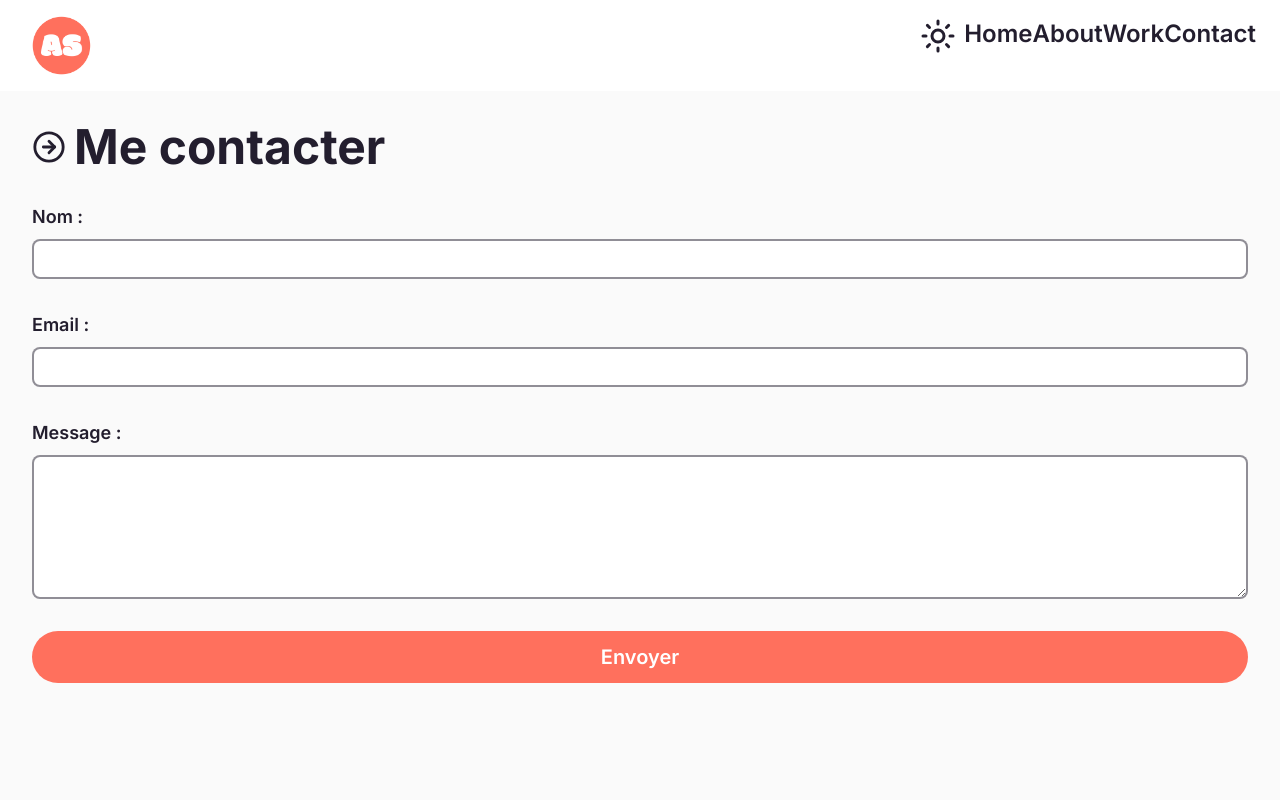
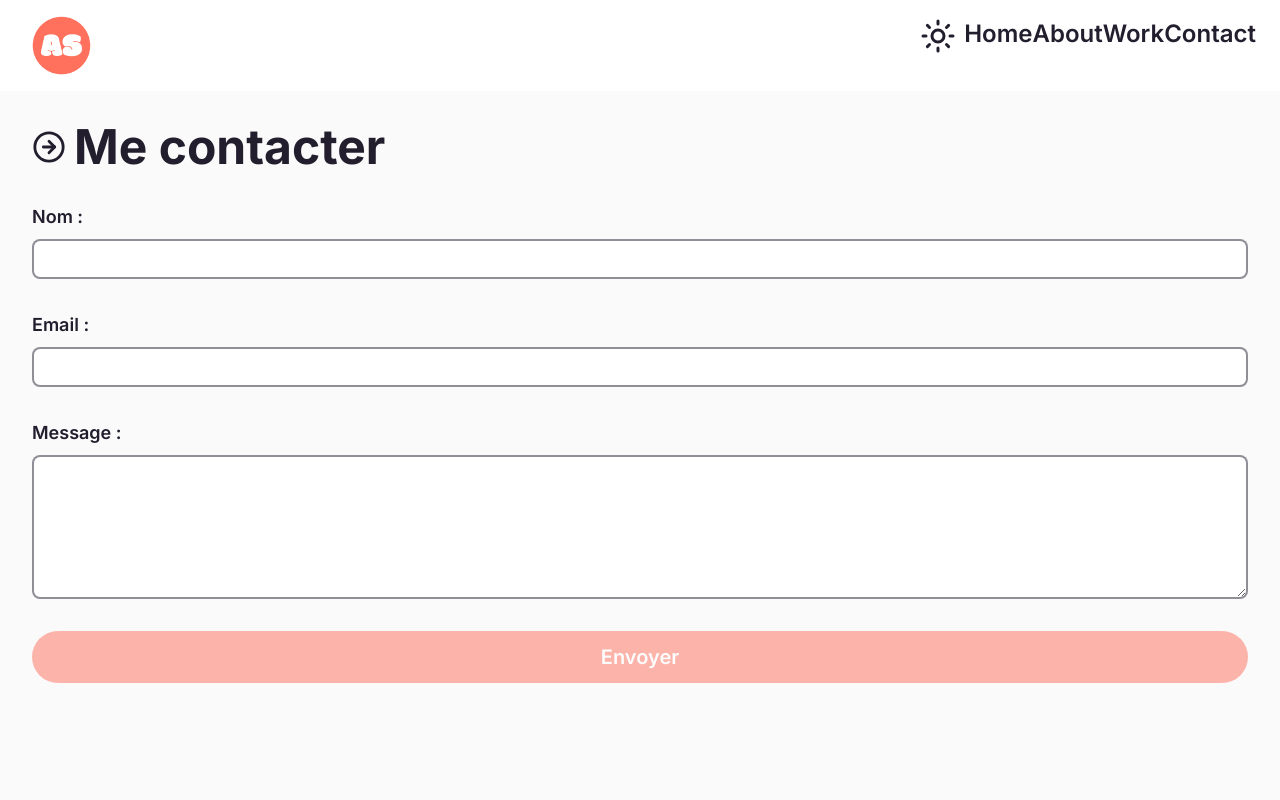
Before and after one commit to Antoine-Savreux/portfolio, a Next.js app: page /contact in a window 1280 px wide. Shown: the top 800 px of the page. Built offline with nearby package versions, Linux system fonts and the light colour scheme.

Commit message:
feat/contactpage added form submission validation

```diff
--- a/src/app/contact/page.tsx
+++ b/src/app/contact/page.tsx
@@ -1,16 +1,28 @@
 "use client";
 
 import Title from "@/components/Title";
-import { useState } from "react";
+import { useEffect, useState } from "react";
 
 export default function ContactPage() {
   const [name, setName] = useState("");
   const [email, setEmail] = useState("");
   const [message, setMessage] = useState("");
+  const [formValidate, setFormValidate] = useState(false);
+
+  const formValidation = () => {
+    if (name.trim() != "" && email.trim() != "" && message.trim() != "") {
+      setFormValidate(true);
+    } else {
+      setFormValidate(false);
+    }
+  };
+
+  useEffect(() => {
+    formValidation();
+  }, [name, email, message]);
 
   const handleSubmit = async (e: any) => {
     e.preventDefault();
-
     try {
       const response = await fetch("/api/sendMessage", {
         method: "POST",
@@ -70,7 +82,10 @@ export default function ContactPage() {
             onChange={(e) => setMessage(e.target.value)}
           />
         </label>
-        <button className="bg-primary px-6 py-3 text-xl font-semibold text-lightText rounded-full justify-center mt-8">
+        <button
+          disabled={!formValidate}
+          className="bg-primary px-6 py-3 text-xl font-semibold text-lightText rounded-full justify-center mt-8 disabled:opacity-50"
+        >
           Envoyer
         </button>
       </form>
```
